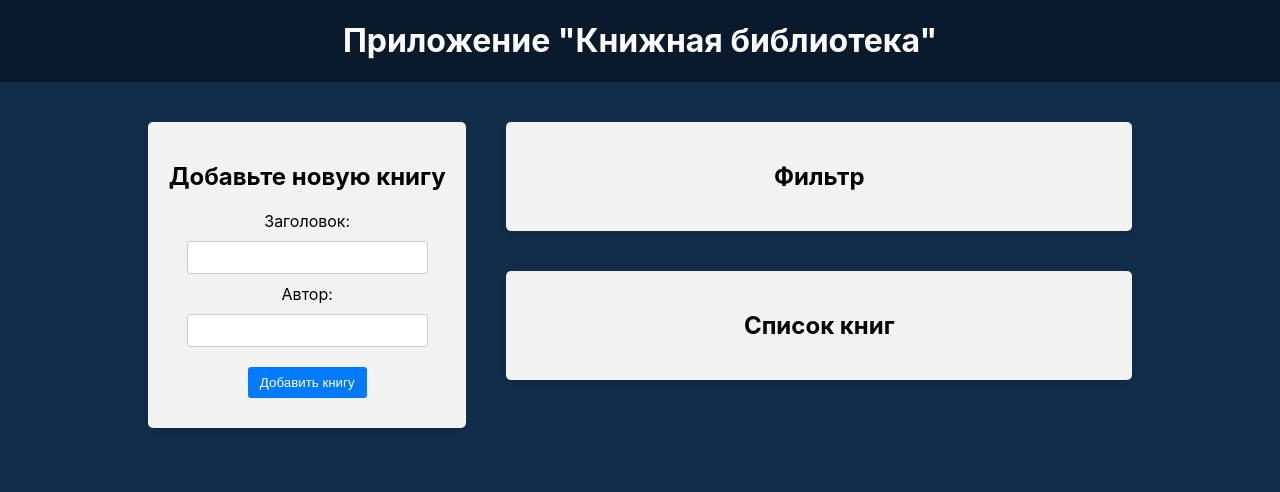
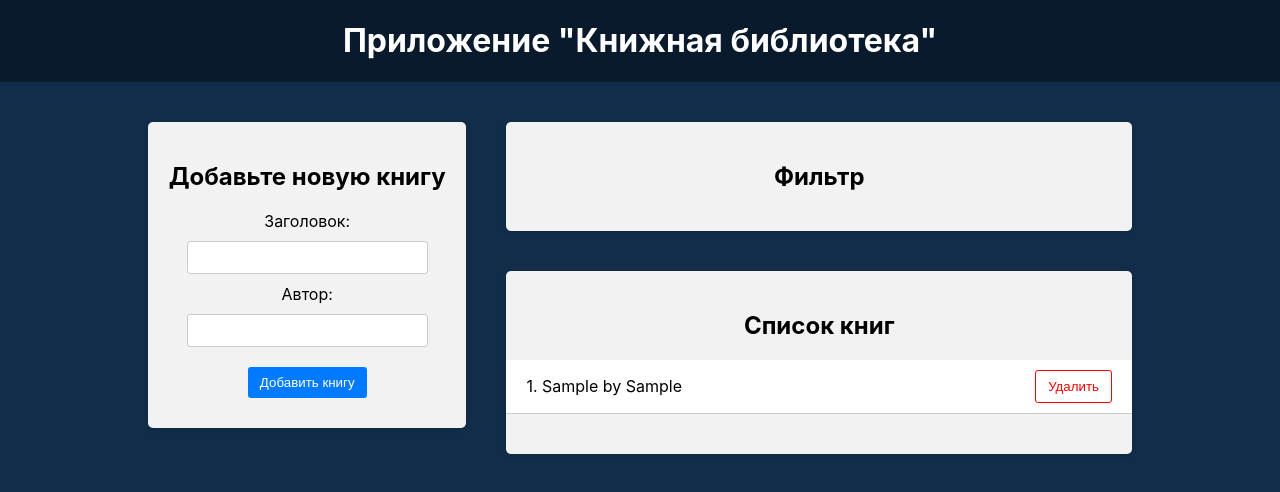
Before and after one commit to NikRNN/Book-Library-App, a React (Create React App) app in the folder frontend/: page / in a window 1280 px wide. Both pictures are taken after typing "Sample", "Sample" into the empty fields and a click on the button "Добавить книгу". Shown: the top 492 px of the page. Built offline with nearby package versions, Linux system fonts and the light colour scheme.

Commit message:
Добавлен функционал удаления книг

```diff
--- a/frontend/package.json
+++ b/frontend/package.json
@@ -11,6 +11,7 @@
     "react-dom": "^18.3.1",
     "react-redux": "^8.1.2",
     "react-scripts": "5.0.1",
+    "uuid": "^10.0.0",
     "web-vitals": "^2.1.4"
   },
   "scripts": {
--- a/frontend/src/components/BookForm/BookForm.js
+++ b/frontend/src/components/BookForm/BookForm.js
@@ -1,6 +1,7 @@
 import { useState } from "react";
 import { useDispatch } from "react-redux";
 import { addBook } from "../../redux/books/actionCreators";
+import { v4 as uuidv4 } from "uuid";
 import "./BookForm.css";
 
 const BookForm = () => {
@@ -12,7 +13,7 @@
     e.preventDefault();
 
     if (title && author) {
-      const book = { title, author };
+      const book = { title, author, id: uuidv4() };
 
       dispatch(addBook(book));
 
--- a/frontend/src/components/BookList/BookList.js
+++ b/frontend/src/components/BookList/BookList.js
@@ -1,7 +1,43 @@
+import { useSelector } from "react-redux";
+import { useDispatch } from "react-redux";
+import { deleteBook } from "../../redux/books/actionCreators";
+import "./BookList.css";
+
 const BookList = () => {
+  const books = useSelector((state) => state.books);
+  const dispatch = useDispatch();
+
+  const deleteHandler = (id) => {
+    const deletedBook = books.find((book) => book.id === id);
+    dispatch(deleteBook(deletedBook));
+  };
+
   return (
     <div className="app-block book-list">
       <h2>Список книг</h2>
+      {books.length === 0 ? (
+        "Нет доступных книг"
+      ) : (
+        <ul>
+          {books.map((book, i) => (
+            <li key={book.id}>
+              <div className="book-info">
+                {++i}. {book.title} by {book.author}
+              </div>
+
+              <div className="book-actions">
+                <button
+                  onClick={() => {
+                    deleteHandler(book.id);
+                  }}
+                >
+                  Удалить
+                </button>
+              </div>
+            </li>
+          ))}
+        </ul>
+      )}
     </div>
   );
 };
--- a/frontend/src/redux/books/actionCreators.js
+++ b/frontend/src/redux/books/actionCreators.js
@@ -6,3 +6,10 @@
     payload: newBook,
   };
 };
+
+export const deleteBook = (deletedBook) => {
+  return {
+    type: actionTypes.DELETE_BOOK,
+    payload: deletedBook,
+  };
+};
--- a/frontend/src/redux/books/actionTypes.js
+++ b/frontend/src/redux/books/actionTypes.js
@@ -1 +1,2 @@
 export const ADD_BOOK = "ADD_BOOK";
+export const DELETE_BOOK = "DELETE_BOOK";
--- a/frontend/src/redux/books/reducer.js
+++ b/frontend/src/redux/books/reducer.js
@@ -7,6 +7,9 @@
     case actionTypes.ADD_BOOK:
       return [...state, action.payload];
 
+    case actionTypes.DELETE_BOOK:
+      return state.filter((book) => book.id !== action.payload.id);
+
     default:
       return state;
   }
--- /dev/null
+++ b/package.json
@@ -0,0 +1,5 @@
+{
+  "dependencies": {
+    "uuid": "^10.0.0"
+  }
+}
```
Also changed, not shown: 2 other files (tests, documents, lock files or other folders).
